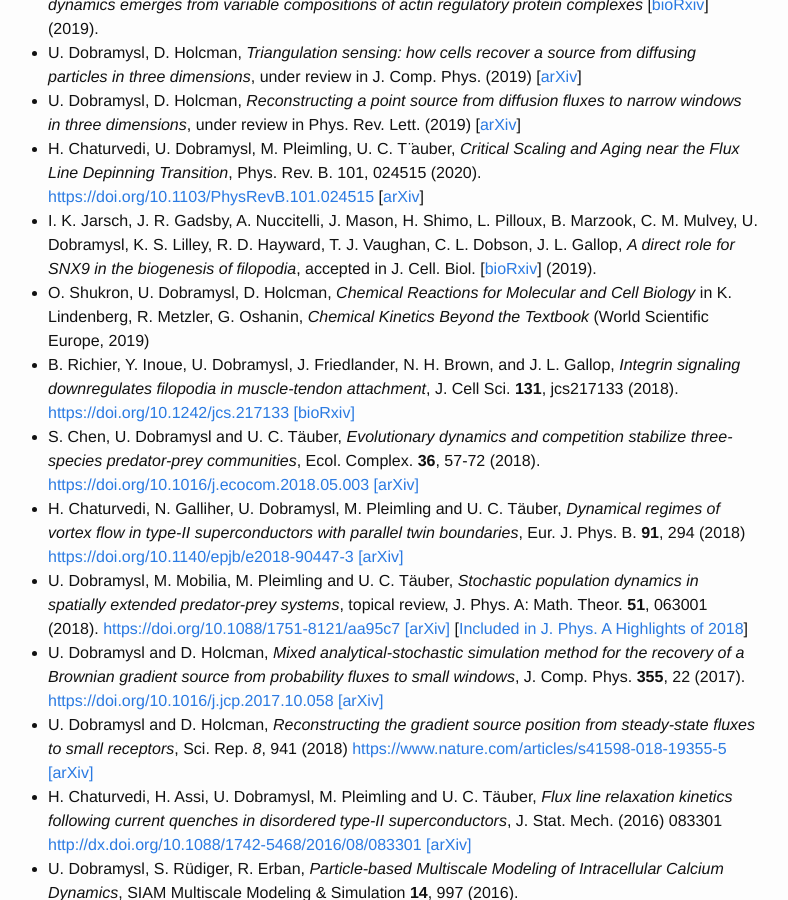
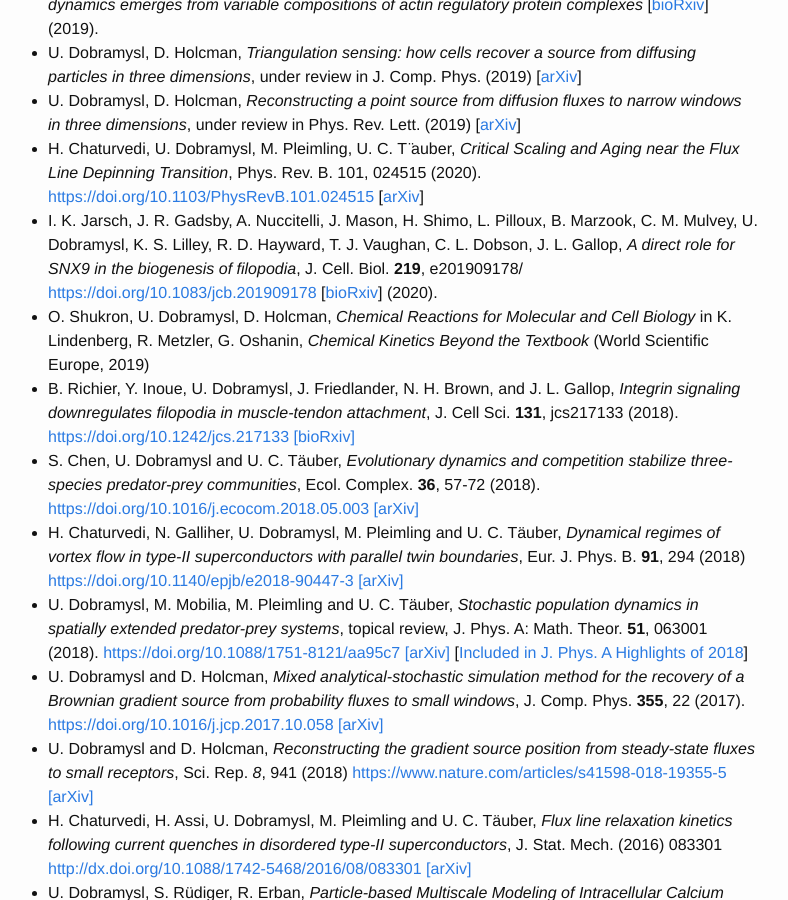
Before and after one commit to ulido/ulido.github.io, a Jekyll site: the page built from 03-publications.md, in a window 1280 px wide and 900 px high, scrolled down 307 px. Shown: the whole window, without its empty margins (252-1040 px from the left). Built offline with Jekyll 4.4.1, drawn with Linux system fonts in a browser that asks for light colours.

Commit message:
SNX9 publication

```diff
--- a/03-publications.md
+++ b/03-publications.md
@@ -8,7 +8,7 @@ permalink: /publications/
 * U. Dobramysl, D. Holcman, *Triangulation sensing: how cells recover a source from diffusing particles in three dimensions*, under review in J. Comp. Phys. (2019) [[arXiv](https://arxiv.org/abs/1911.02907)]
 * U. Dobramysl, D. Holcman, *Reconstructing a point source from diffusion fluxes to narrow windows in three dimensions*, under review in Phys. Rev. Lett. (2019) [[arXiv](https://arxiv.org/abs/2001.01562)]
 * H. Chaturvedi, U. Dobramysl, M. Pleimling, U. C. T ̈auber, *Critical Scaling and Aging near the Flux Line Depinning Transition*, Phys. Rev. B. 101, 024515 (2020). <https://doi.org/10.1103/PhysRevB.101.024515> [[arXiv](https://arxiv.org/abs/1907.05804)]
-* I. K. Jarsch, J. R. Gadsby, A. Nuccitelli, J. Mason, H. Shimo, L. Pilloux, B. Marzook, C. M. Mulvey, U. Dobramysl, K. S. Lilley, R. D. Hayward, T. J. Vaughan, C. L. Dobson, J. L. Gallop, *A direct role for SNX9 in the biogenesis of filopodia*, accepted in J. Cell. Biol. [[bioRxiv](https://doi.org/10.1101/710285)] (2019).
+* I. K. Jarsch, J. R. Gadsby, A. Nuccitelli, J. Mason, H. Shimo, L. Pilloux, B. Marzook, C. M. Mulvey, U. Dobramysl, K. S. Lilley, R. D. Hayward, T. J. Vaughan, C. L. Dobson, J. L. Gallop, *A direct role for SNX9 in the biogenesis of filopodia*, J. Cell. Biol. **219**, e201909178/ <https://doi.org/10.1083/jcb.201909178> [[bioRxiv](https://doi.org/10.1101/710285)] (2020).
 * O. Shukron, U. Dobramysl, D. Holcman, *Chemical Reactions for Molecular and Cell Biology* in K. Lindenberg, R. Metzler, G. Oshanin, *Chemical Kinetics Beyond the Textbook* (World Scientific Europe, 2019)
 * B. Richier, Y. Inoue, U. Dobramysl, J. Friedlander, N. H. Brown, and J. L. Gallop, *Integrin signaling downregulates filopodia in muscle-tendon attachment*, J. Cell Sci. **131**, jcs217133 (2018). <https://doi.org/10.1242/jcs.217133> [[bioRxiv]](https://doi.org/10.1101/270546)
 * S. Chen, U. Dobramysl and U. C. T&auml;uber, *Evolutionary dynamics and competition stabilize three-species predator-prey communities*, Ecol. Complex. **36**, 57-72 (2018). <https://doi.org/10.1016/j.ecocom.2018.05.003> [[arXiv]](https://arxiv.org/abs/1711.05208)
```
